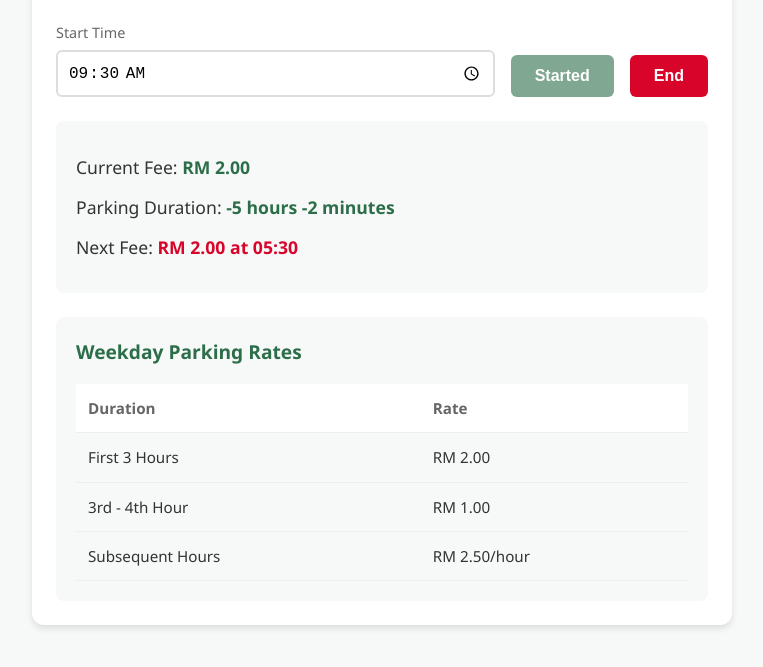
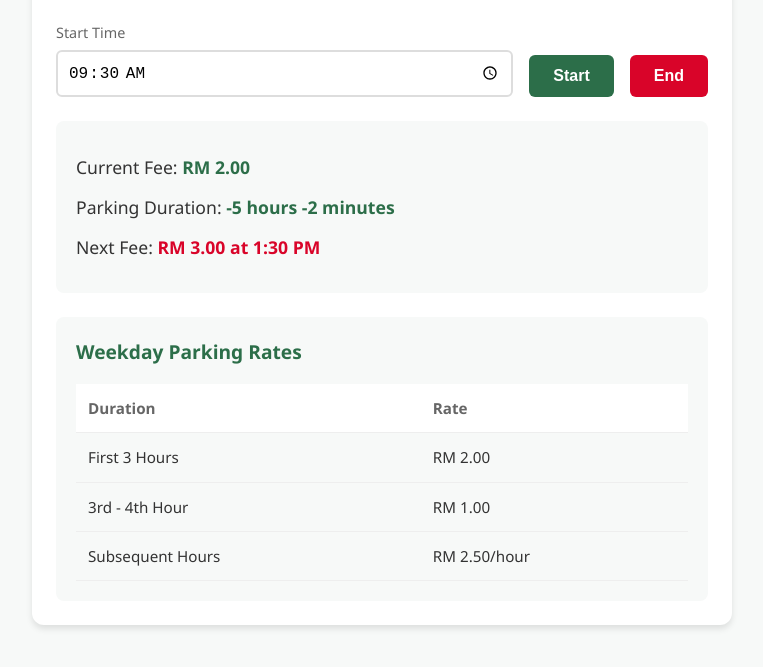
Before and after one commit to kristenkhong/carpark-calculator, a plain HTML site: page index.html in a window 1280 px wide. Both pictures are taken after a click on the button "Start". Shown: the part 93-760 px from the top of the page, without its empty margins (258-1021 px from the left). Drawn offline with Linux system fonts and the light colour scheme.

Commit message:
Update index.html

```diff
--- a/index.html
+++ b/index.html
@@ -4,6 +4,17 @@
     <meta charset="UTF-8">
     <meta name="viewport" content="width=device-width, initial-scale=1.0">
     <title>Midvalley Carpark Fee Calculator</title>
+    <!-- Meta Tags for SEO and Social Sharing -->
+    <meta name="description" content="Calculate parking fees for Midvalley Carpark easily with real-time updates.">
+    <meta name="keywords" content="Midvalley, carpark, parking calculator, parking fees, weekday rates">
+    <meta name="author" content="Kristen Khong">
+    <meta property="og:title" content="Midvalley Carpark Fee Calculator">
+    <meta property="og:description" content="Easily calculate your parking fees for Midvalley Carpark with this simple tool.">
+    <meta property="og:type" content="website">
+    <meta property="og:url" content="https://kristenkhong.github.io/carpark-calculator/">
+    <meta property="og:image" content="https://kristenkhong.github.io/carpark-calculator/favicon.ico">
+    <!-- Favicon (Carpark Emoji as Data URL) -->
+    <link rel="icon" type="image/x-icon" href="🚗">
     <style>
         :root {
             --primary: #2c6e49;
@@ -235,23 +246,76 @@
             const minutes = diffMins % 60;
 
             let nextTime = null;
+            let nextHours = hours;
+
+            // Current Fee calculation
+            let fee = 0;
+            if (hours <= 3) {
+                fee = 2; // First 3 Hours
+            } else if (hours <= 4) {
+                fee = 2 + 1; // 3rd - 4th Hour
+            } else {
+                fee = 2 + 1 + (hours - 4) * 2.5; // Subsequent Hours
+            }
+
+            // Next Fee logic based on fee increase milestones
             if (forNext && !parkingEnded) {
+                if (hours < 3) {
+                    nextHours = 3; // Next fee increase at 3 hours (RM 2.00)
+                    const nextThreeHourMs = start.getTime() + (3 * 60 * 60 * 1000);
+                    nextTime = new Date(nextThreeHourMs);
+                } else if (hours < 4) {
+                    nextHours = 4; // Next fee increase at 4 hours (RM 3.00)
+                    const nextFourHourMs = start.getTime() + (4 * 60 * 60 * 1000);
+                    nextTime = new Date(nextFourHourMs);
+                } else {
+                    nextHours = hours + 1; // Subsequent hours, fee increases by RM 2.50 each hour
                     const nextHourMs = start.getTime() + ((hours + 1) * 60 * 60 * 1000);
                     nextTime = new Date(nextHourMs);
-                hours += 1;
                 }
 
-            let fee = 0;
-            if (hours <= 3) {
-                fee = 2;
-            } else if (hours <= 4) {
-                fee = 2 + 1;
+                // Calculate initial nextFee
+                let nextFee = 0;
+                if (nextHours <= 3) {
+                    nextFee = 2; // First 3 Hours
+                } else if (nextHours <= 4) {
+                    nextFee = 2 + 1; // 3rd - 4th Hour
                 } else {
-                fee = 2 + 1 + (hours - 4) * 2.5;
+                    nextFee = 2 + 1 + (nextHours - 4) * 2.5; // Subsequent Hours
+                }
+
+                // If current fee equals next fee, skip to the next increase
+                if (parseFloat(fee) === nextFee) {
+                    if (hours < 3) {
+                        nextHours = 4; // Skip to 4 hours (RM 3.00)
+                        const nextFourHourMs = start.getTime() + (4 * 60 * 60 * 1000);
+                        nextTime = new Date(nextFourHourMs);
+                        nextFee = 3; // RM 3.00
+                    } else if (hours < 4) {
+                        nextHours = 5; // Skip to 5 hours (RM 5.50)
+                        const nextFiveHourMs = start.getTime() + (5 * 60 * 60 * 1000);
+                        nextTime = new Date(nextFiveHourMs);
+                        nextFee = 2 + 1 + (5 - 4) * 2.5; // RM 5.50
+                    } else {
+                        nextHours += 1; // Already hourly, just move to next hour
+                        const nextNextHourMs = start.getTime() + (nextHours * 60 * 60 * 1000);
+                        nextTime = new Date(nextNextHourMs);
+                        nextFee = 2 + 1 + (nextHours - 4) * 2.5;
+                    }
                 }
 
                 return {
                     fee: fee.toFixed(2),
+                    nextFee: nextFee.toFixed(2),
+                    hours,
+                    minutes,
+                    nextTime
+                };
+            }
+
+            return {
+                fee: fee.toFixed(2),
+                nextFee: '0.00', // Default for non-forNext case
                 hours,
                 minutes,
                 nextTime
@@ -260,9 +324,11 @@
 
         function formatTime(date) {
             if (!date) return '--:--';
-            const hours = date.getHours().toString().padStart(2, '0');
+            const hours = date.getHours();
             const minutes = date.getMinutes().toString().padStart(2, '0');
-            return `${hours}:${minutes}`;
+            const ampm = hours >= 12 ? 'PM' : 'AM';
+            const formattedHours = hours % 12 || 12;
+            return `${formattedHours}:${minutes} ${ampm}`;
         }
 
         function updateDisplay() {
@@ -272,14 +338,13 @@
             document.getElementById('currentFee').textContent = `RM ${currentResult.fee}`;
             document.getElementById('timeElapsed').textContent =
                 !parkingStarted ? 'Not started' :
-                `${currentResult.hours} hours ${currentResult.minutes} minutes${parkingEnded ? ' (Final)' : ''}`;
+                `${currentResult.hours} hours ${currentResult.minutes} minutes${parkingEnded ? ' (Completed)' : ''}`;
             document.getElementById('nextFee').textContent =
                 !parkingStarted || parkingEnded ? 'RM 0.00 at --:--' :
-                `RM ${nextResult.fee} at ${formatTime(nextResult.nextTime)}`;
+                `RM ${nextResult.nextFee} at ${formatTime(nextResult.nextTime)}`;
         }
 
         document.getElementById('startButton').addEventListener('click', () => {
-            if (!parkingStarted) {
             const startTime = document.getElementById('startTime').value;
             const [hours, minutes] = startTime.split(':');
             startDateTime = new Date();
@@ -287,14 +352,14 @@
             startDateTime.setMinutes(parseInt(minutes));
 
             parkingStarted = true;
-                document.getElementById('startButton').textContent = 'Started';
-                document.getElementById('startButton').disabled = true;
+            parkingEnded = false; // Reset ended state if restarting
+            endDateTime = null;   // Clear end time
             document.getElementById('endButton').disabled = false;
+            document.getElementById('endButton').textContent = 'End'; // Reset End button text
 
             if (intervalId) clearInterval(intervalId);
             intervalId = setInterval(updateDisplay, 60000);
             updateDisplay();
-            }
         });
 
         document.getElementById('endButton').addEventListener('click', () => {
```
Lines whose indentation alone changed are shown as unchanged.
